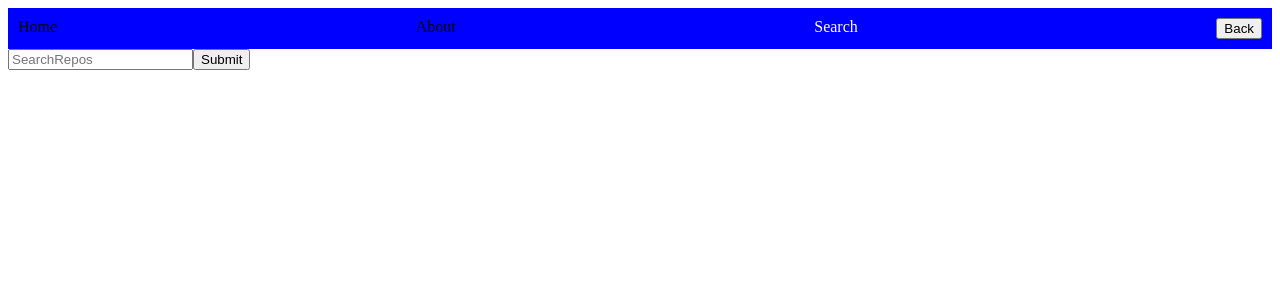
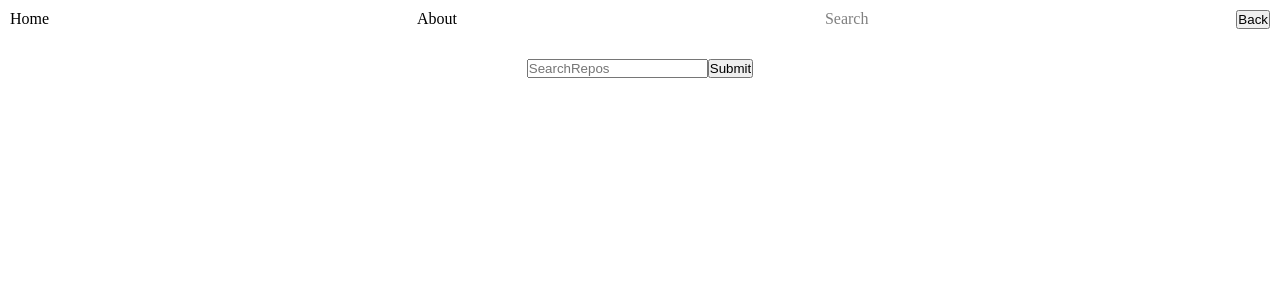
Before and after one commit to JesseDodoo/Gitpo, a React app: page /search in a window 1280 px wide. Shown: the top 300 px of the page. Built offline with nearby package versions, Linux system fonts and the light colour scheme.

Commit message:
added more style

```diff
--- a/src/components/Navbar/style.css
+++ b/src/components/Navbar/style.css
@@ -1,7 +1,9 @@
-
+*{
+    padding: 0;
+    margin: 0;
+}
 
 nav{
-    background-color: blue;
     padding: 10px;
     display: flex;
     justify-content: space-between;
@@ -15,6 +17,6 @@ nav{
 
 .active{
     text-decoration: none;
-    color: white;
+    color: grey;
 
 }
--- a/src/styles/index.css
+++ b/src/styles/index.css
@@ -20,3 +20,10 @@ a{
     justify-content: space-between;
     flex-direction: row;
 }
+
+form{
+    margin: 20px;
+    display: flex;
+    flex-direction: row;
+    justify-content: center;
+}
```
